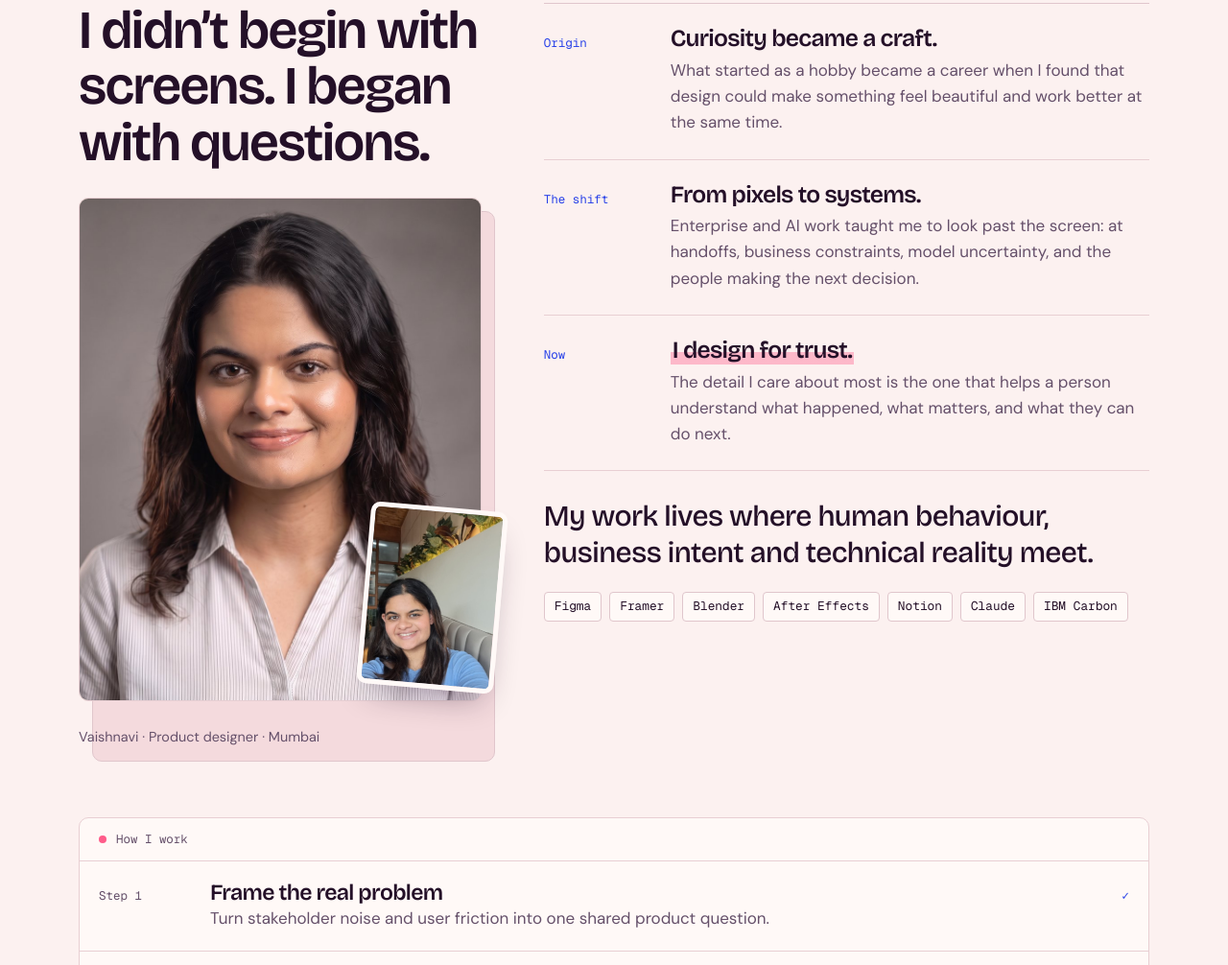
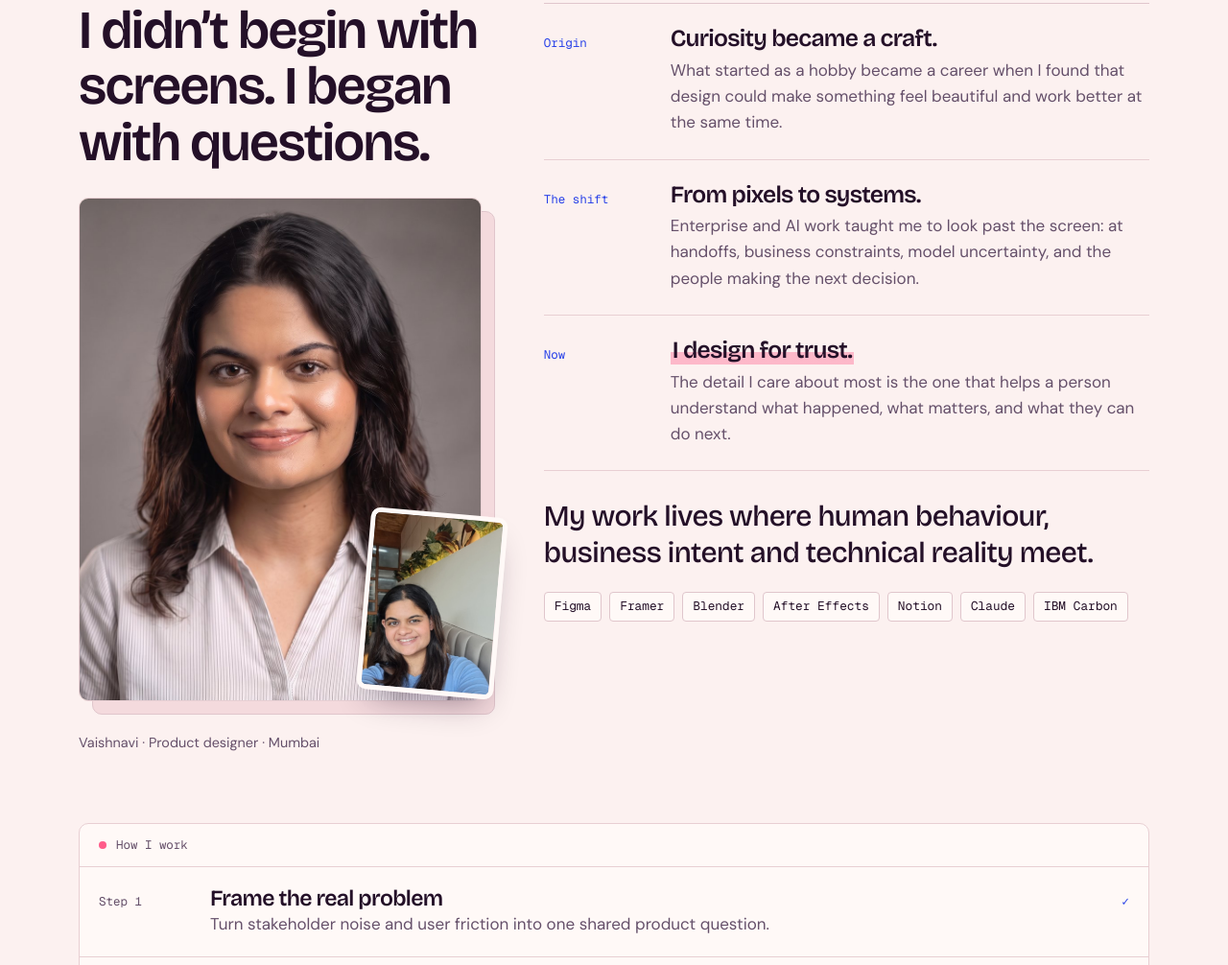
Before and after one commit to Vai-03/New-folio-repo-, a plain HTML site: page index.html in a window 1280 px wide. Shown: the part 4757-5763 px from the top of the page at 96% size. Drawn offline with nearby package versions, Linux system fonts and the light colour scheme; a web font is replaced by a local one.

Commit message:
Fix portrait plate running behind caption
Co-Authored-By: Claude Sonnet 5.5 <noreply@anthropic.com>
Claude-Session: https://claude.ai/code/session_01GQDEshQT5oEqPhLsc3dN3C

```diff
--- a/assets/home.css
+++ b/assets/home.css
@@ -659,6 +659,11 @@ h1, h2, h3, h4 { letter-spacing: -.03em; line-height: 1.04; font-weight: 600; }
 .portrait:hover .portrait__snap { transform: rotate(-3deg) scale(1.07) translateY(-4px); }
 @media (max-width: 639px) { .portrait__snap { right: -6px; width: 32%; bottom: 52px; } }
 
+/* Portrait: offset plate matches the photo only, never runs behind the caption */
+.portrait::before { inset: 14px -14px auto 14px; height: auto; aspect-ratio: 4 / 5; }
+.portrait figcaption { margin-top: 32px; }
+@media (max-width: 639px) { .portrait::before { inset: 10px -8px auto 10px; } .portrait figcaption { margin-top: 26px; } }
+
 /* ---------- Chat assistant ---------- */
 .ask { position: fixed; z-index: 45; right: max(16px, env(safe-area-inset-right, 0px)); bottom: calc(16px + env(safe-area-inset-bottom, 0px)); font-family: var(--font-body, "DM Sans", system-ui, sans-serif); }
 .ask * { box-sizing: border-box; }
```
